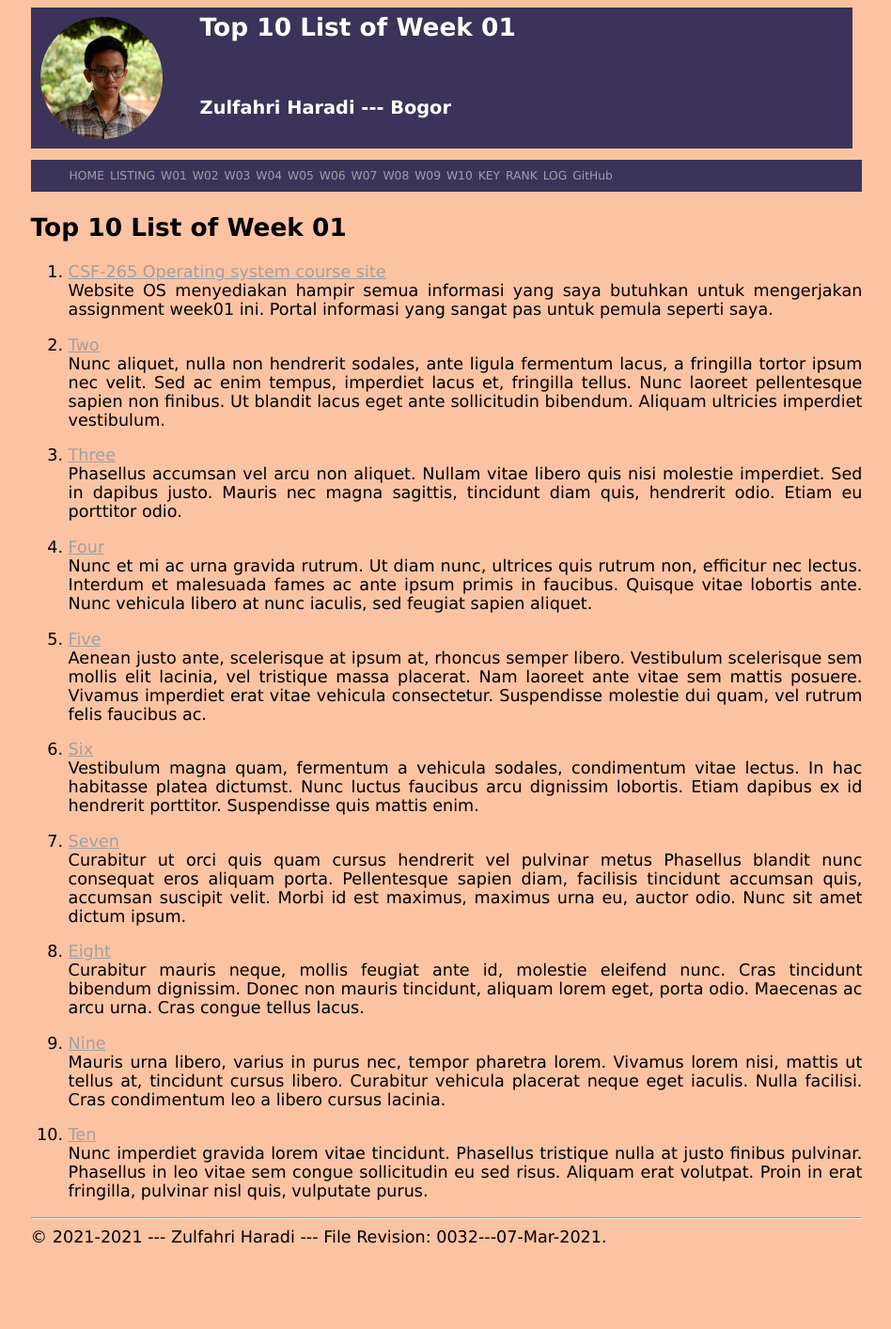
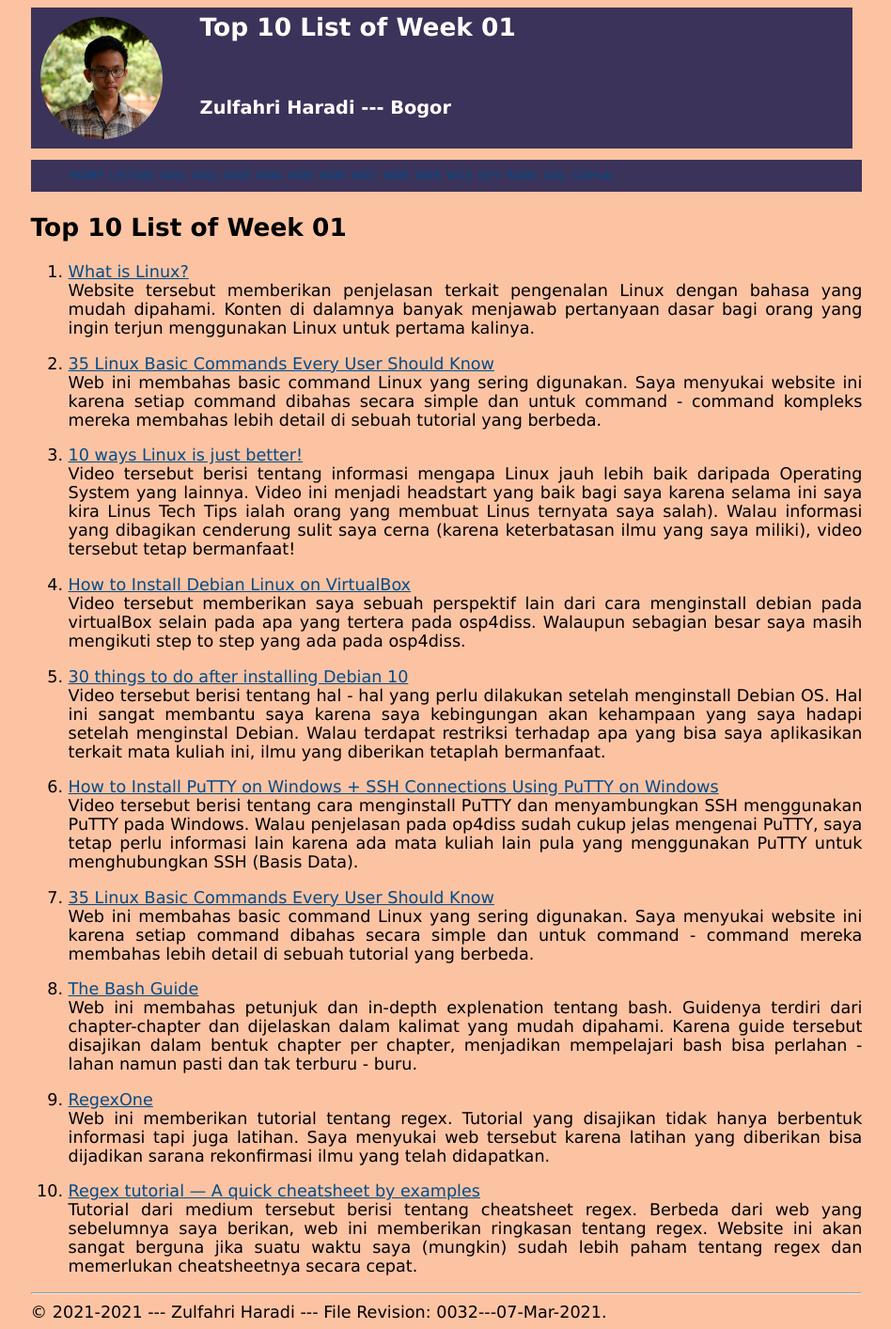
Before and after one commit to haradijul/os211, a Jekyll site: the page built from w01.md, in a window 1280 px wide. Shown: the whole page at 94% size, without its empty margins (165-1113 px from the left). Built offline with Jekyll 4.4.1, drawn with Linux system fonts in a browser that asks for light colours; our own code applies the rules of GitHub Pages for plain Markdown files; before the commit the page ends 1334 px from its top, so only the background shows below that.

Commit message:
Finish my top 10 link week 1

```diff
--- a/assets/css/style.css
+++ b/assets/css/style.css
@@ -27,7 +27,7 @@
 }
 
 .container a {
-  color: #a0a0a0;
+  color: #034b86;
 }
 
 .container a:hover {
--- a/w01.md
+++ b/w01.md
@@ -5,69 +5,44 @@ permalink: /W01/
 
 # Top 10 List of Week 01
 
-1. [CSF-265 Operating system course site](https://os.vlsm.org/)<br>
-Website OS menyediakan hampir semua informasi yang saya butuhkan untuk mengerjakan assignment week01 ini.
-Portal informasi yang sangat pas untuk pemula seperti saya.
+1. [What is Linux?](https://www.guru99.com/introduction-linux.html)<br>
+Website tersebut memberikan penjelasan terkait pengenalan Linux dengan bahasa yang mudah dipahami.
+Konten di dalamnya banyak menjawab pertanyaan dasar bagi orang yang ingin terjun menggunakan Linux untuk pertama kalinya.
 
-2. [Two](https://en.wikipedia.org/wiki/2)<br>
-Nunc aliquet, nulla non hendrerit sodales, ante ligula fermentum lacus, a fringilla tortor ipsum nec velit.
-Sed ac enim tempus, imperdiet lacus et, fringilla tellus.
-Nunc laoreet pellentesque sapien non finibus.
-Ut blandit lacus eget ante sollicitudin bibendum.
-Aliquam ultricies imperdiet vestibulum.
+2. [35 Linux Basic Commands Every User Should Know](https://www.hostinger.com/tutorials/linux-commands)<br>
+Web ini membahas basic command Linux yang sering digunakan.
+Saya menyukai website ini karena setiap command dibahas secara simple dan untuk command - command kompleks mereka membahas lebih detail di sebuah tutorial yang berbeda.
 
-3. [Three](https://en.wikipedia.org/wiki/3)<br>
-Phasellus accumsan vel arcu non aliquet.
-Nullam vitae libero quis nisi molestie imperdiet.
-Sed in dapibus justo.
-Mauris nec magna sagittis, tincidunt diam quis, hendrerit odio.
-Etiam eu porttitor odio.
+3. [10 ways Linux is just better!](https://youtu.be/mAFMJ1LnQu8)<br>
+Video tersebut berisi tentang informasi mengapa Linux jauh lebih baik daripada Operating System yang lainnya.
+Video ini menjadi headstart yang baik bagi saya karena selama ini saya kira Linus Tech Tips ialah orang yang membuat Linus ternyata saya salah).
+Walau informasi yang dibagikan cenderung sulit saya cerna (karena keterbatasan ilmu yang saya miliki), video tersebut tetap bermanfaat!
 
-4. [Four](https://en.wikipedia.org/wiki/4)<br>
-Nunc et mi ac urna gravida rutrum.
-Ut diam nunc, ultrices quis rutrum non, efficitur nec lectus.
-Interdum et malesuada fames ac ante ipsum primis in faucibus.
-Quisque vitae lobortis ante.
-Nunc vehicula libero at nunc iaculis, sed feugiat sapien aliquet.
+4. [How to Install Debian Linux on VirtualBox](https://youtu.be/6M1DivpQSdo)<br>
+Video tersebut memberikan saya sebuah perspektif lain dari cara menginstall debian pada virtualBox selain pada apa yang tertera pada osp4diss.
+Walaupun sebagian besar saya masih mengikuti step to step yang ada pada osp4diss.
 
-5. [Five](https://en.wikipedia.org/wiki/5)<br>
-Aenean justo ante, scelerisque at ipsum at, rhoncus semper libero.
-Vestibulum scelerisque sem mollis elit lacinia, vel tristique massa placerat.
-Nam laoreet ante vitae sem mattis posuere.
-Vivamus imperdiet erat vitae vehicula consectetur.
-Suspendisse molestie dui quam, vel rutrum felis faucibus ac.
+5. [30 things to do after installing Debian 10](https://youtu.be/y7pETJpOQhg)<br>
+Video tersebut berisi tentang hal - hal yang perlu dilakukan setelah menginstall Debian OS.
+Hal ini sangat membantu saya karena saya kebingungan akan kehampaan yang saya hadapi setelah menginstal Debian.
+Walau terdapat restriksi terhadap apa yang bisa saya aplikasikan terkait mata kuliah ini, ilmu yang diberikan tetaplah bermanfaat.
 
-6. [Six](https://en.wikipedia.org/wiki/6)<br>
-Vestibulum magna quam, fermentum a vehicula sodales, condimentum vitae lectus.
-In hac habitasse platea dictumst.
-Nunc luctus faucibus arcu dignissim lobortis.
-Etiam dapibus ex id hendrerit porttitor.
-Suspendisse quis mattis enim.
+6. [How to Install PuTTY on Windows + SSH Connections Using PuTTY on Windows](https://youtu.be/umFEuHWJW3w)<br>
+Video tersebut berisi tentang cara menginstall PuTTY dan menyambungkan SSH menggunakan PuTTY pada Windows. Walau penjelasan pada op4diss sudah cukup jelas mengenai PuTTY,
+saya tetap perlu informasi lain karena ada mata kuliah lain pula yang menggunakan PuTTY untuk menghubungkan SSH (Basis Data).
 
-7. [Seven](https://en.wikipedia.org/wiki/7)<br>
-Curabitur ut orci quis quam cursus hendrerit vel pulvinar metus
-Phasellus blandit nunc consequat eros aliquam porta.
-Pellentesque sapien diam, facilisis tincidunt accumsan quis, accumsan suscipit velit.
-Morbi id est maximus, maximus urna eu, auctor odio.
-Nunc sit amet dictum ipsum.
+7. [35 Linux Basic Commands Every User Should Know](https://www.hostinger.com/tutorials/linux-commands)<br>
+Web ini membahas basic command Linux yang sering digunakan. Saya menyukai website ini karena setiap command dibahas secara simple dan untuk command - command
+mereka membahas lebih detail di sebuah tutorial yang berbeda.
 
-8. [Eight](https://en.wikipedia.org/wiki/8)<br>
-Curabitur mauris neque, mollis feugiat ante id, molestie eleifend nunc.
-Cras tincidunt bibendum dignissim.
-Donec non mauris tincidunt, aliquam lorem eget, porta odio.
-Maecenas ac arcu urna.
-Cras congue tellus lacus.
+8. [The Bash Guide](https://guide.bash.academy)<br>
+Web ini membahas petunjuk dan in-depth explenation tentang bash. Guidenya terdiri dari chapter-chapter dan dijelaskan dalam kalimat yang mudah dipahami.
+Karena guide tersebut disajikan dalam bentuk chapter per chapter, menjadikan mempelajari bash bisa perlahan - lahan namun pasti dan tak terburu - buru.
 
-9. [Nine](https://en.wikipedia.org/wiki/9)<br>
-Mauris urna libero, varius in purus nec, tempor pharetra lorem.
-Vivamus lorem nisi, mattis ut tellus at, tincidunt cursus libero.
-Curabitur vehicula placerat neque eget iaculis.
-Nulla facilisi.
-Cras condimentum leo a libero cursus lacinia.
+9. [RegexOne](https://regexone.com/)<br>
+Web ini memberikan tutorial tentang regex. Tutorial yang disajikan tidak hanya berbentuk informasi tapi juga latihan.
+Saya menyukai web tersebut karena latihan yang diberikan bisa dijadikan sarana rekonfirmasi ilmu yang telah didapatkan.
 
-10. [Ten](https://en.wikipedia.org/wiki/10)<br>
-Nunc imperdiet gravida lorem vitae tincidunt.
-Phasellus tristique nulla at justo finibus pulvinar.
-Phasellus in leo vitae sem congue sollicitudin eu sed risus.
-Aliquam erat volutpat.
-Proin in erat fringilla, pulvinar nisl quis, vulputate purus.
+10. [Regex tutorial — A quick cheatsheet by examples](https://medium.com/factory-mind/regex-tutorial-a-simple-cheatsheet-by-examples-649dc1c3f285)<br>
+Tutorial dari medium tersebut berisi tentang cheatsheet regex. Berbeda dari web yang sebelumnya saya berikan, web ini memberikan ringkasan tentang regex.
+Website ini akan sangat berguna jika suatu waktu saya (mungkin) sudah lebih paham tentang regex dan memerlukan cheatsheetnya secara cepat.
```
Also changed, not shown: TXT/mylog.txt (+9 -1 lines).
